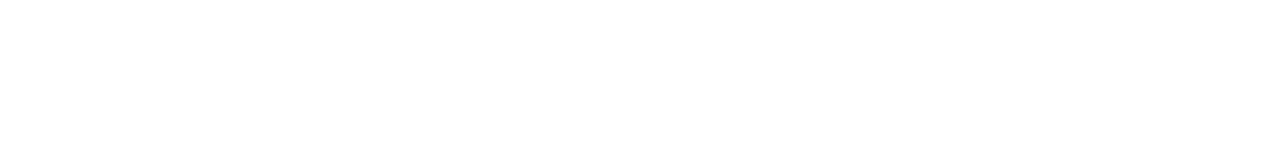
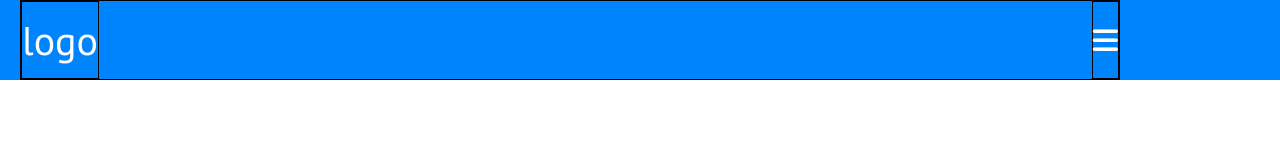
Before and after one commit to marroccuandrea/htmlcss-responsive-layout, a plain HTML site: page index.html in a window 1280 px wide. Drawn offline with Linux system fonts and the light colour scheme.

Commit message:
[add] Header

```diff
--- a/css/style.css
+++ b/css/style.css
@@ -3,3 +3,65 @@
     padding: 0;
     box-sizing: border-box;
 }
+
+body{
+    font-family: 'PT Sans', sans-serif;
+}
+
+
+
+/* UTILITY */
+
+.debug{
+    border: 1px solid black;
+}
+
+.flex{
+    display: flex;
+}
+
+.between{
+    justify-content: space-between;
+}
+
+.around{
+    justify-content: space-around;
+}
+
+/* UTILITY */
+
+.container{
+    max-width: 1100px;
+    margin: 0 auto;
+}
+
+.menu-header .container{
+    height: 100%;
+    margin: 0 20px;
+}
+
+.menu-header{
+    background-color: #0084FD;
+    height: 80px;
+    color: white;
+}
+
+.logo{
+    font-size: 2.5rem;
+    align-items: center;
+}
+
+.nav-hamburgher{
+    font-size: 1.8rem;
+    align-items: center;
+}
+
+.nav-hamburgher a{
+    text-decoration: none;
+    color: white;
+}
+
+.nav-desktop{
+    display: none;
+
+}
--- a/index.html
+++ b/index.html
@@ -3,9 +3,59 @@
 <head>
     <meta charset="UTF-8">
     <meta name="viewport" content="width=device-width, initial-scale=1.0">
+    <link rel="stylesheet" href="css/style.css">
+
+    <!-- FONT GOOGLE  -->
+    <link rel="preconnect" href="https://fonts.googleapis.com">
+    <link rel="preconnect" href="https://fonts.gstatic.com" crossorigin>
+    <link href="https://fonts.googleapis.com/css2?family=PT+Sans:ital,wght@0,400;0,700;1,400;1,700&display=swap" rel="stylesheet">
+
+    <!-- FONT AWESOME  -->
+    <link rel="stylesheet" href="https://cdnjs.cloudflare.com/ajax/libs/font-awesome/6.5.1/css/all.min.css" integrity="sha512-DTOQO9RWCH3ppGqcWaEA1BIZOC6xxalwEsw9c2QQeAIftl+Vegovlnee1c9QX4TctnWMn13TZye+giMm8e2LwA==" crossorigin="anonymous" referrerpolicy="no-referrer" />
     <title>Responsive Layout</title>
 </head>
 <body>
 
+    <header>
+        <section class="menu-header">
+            <div class="container flex debug between">
+                <div class="logo debug flex">
+                    <span>logo</span>
+                </div>
+                <div class="nav flex">
+                     <!-- nav hamburgher  -->
+                    <div class="nav-hamburgher debug flex">
+                        <a href="#"><i class="fa-solid fa-bars"></i></a>
+                    </div>
+                     <!-- nav hamburgher  -->
+
+                     <!-- nav desktop  -->
+
+                     <div class="nav-desktop flex">
+                        <ul>
+                            <li></li>
+                            <li></li>
+                            <li></li>
+                            <li></li>
+                        </ul>
+                        <ul>
+                            <li class="get-started"></li>
+                        </ul>
+                     </div>
+
+                     <!-- nav desktop  -->
+                </div>
+            </div>
+        </section>
+    </header>
+
+    <main>
+
+    </main>
+
+    <footer>
+
+    </footer>
+
 </body>
 </html>
```
